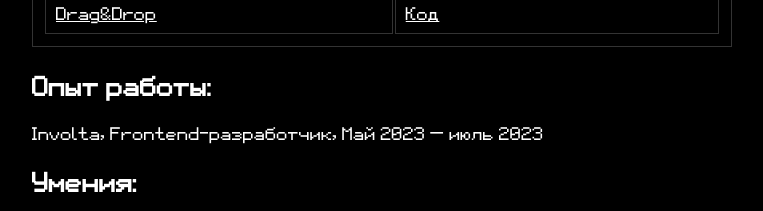
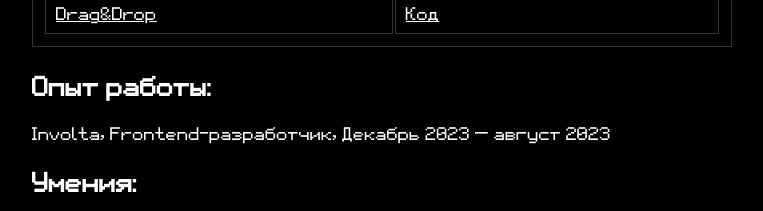
Before and after one commit to Roni238/Resume, a plain HTML site: page index.html in a window 1280 px wide. Shown: the part 1320-1531 px from the top of the page, without its empty margins (258-1021 px from the left). Drawn offline with Linux system fonts and the light colour scheme.

Commit message:
Update index.html

```diff
--- a/index.html
+++ b/index.html
@@ -75,7 +75,7 @@
         </div>
         <div class="works">
             <h2>Опыт работы:</h2>
-            <p>  Involta, Frontend-разработчик, Май 2023 — июль 2023</p>
+            <p>  Involta, Frontend-разработчик, Декабрь 2023 — август 2023</p>
         </div>
         <div class="skills">
             <h2>Умения:</h2>
```
